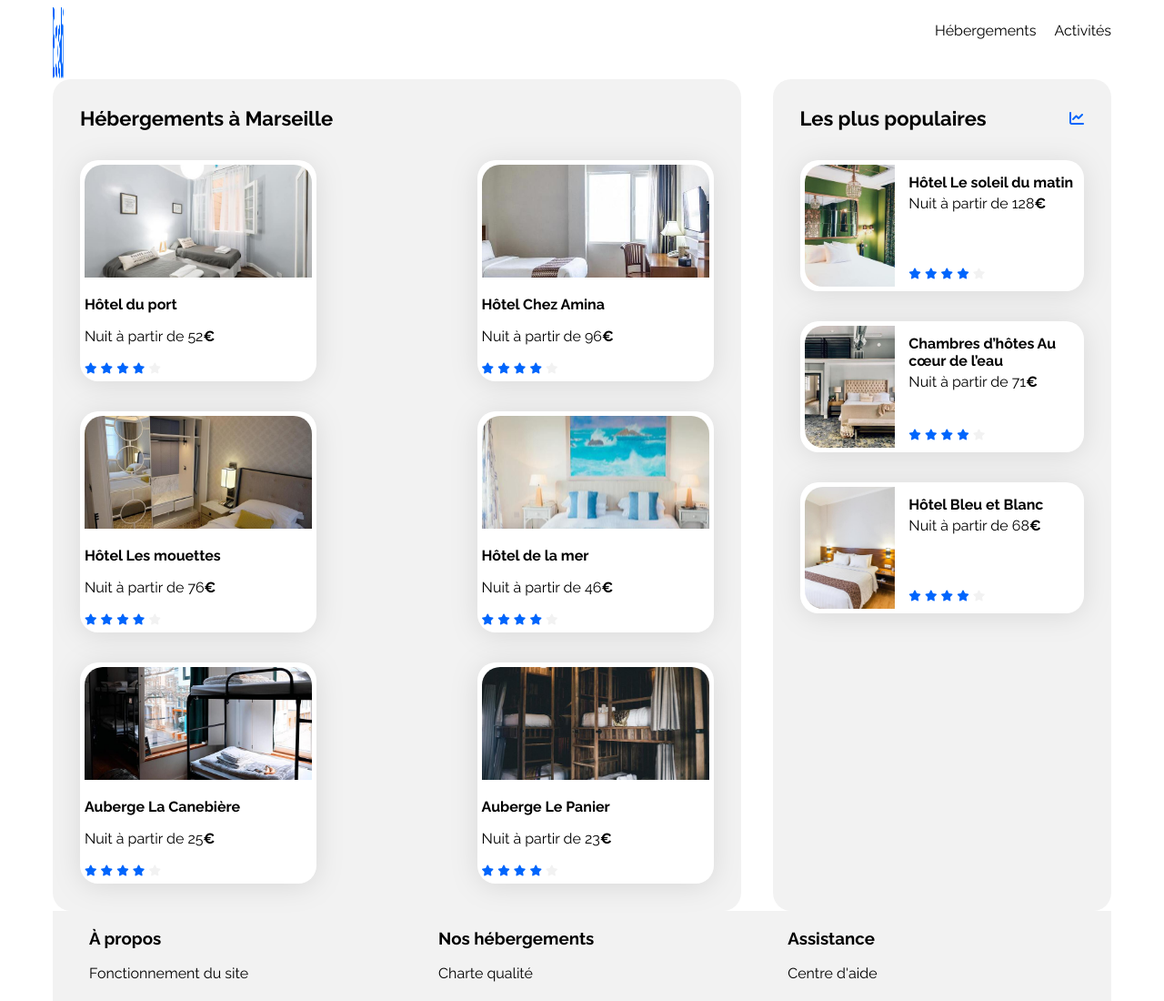
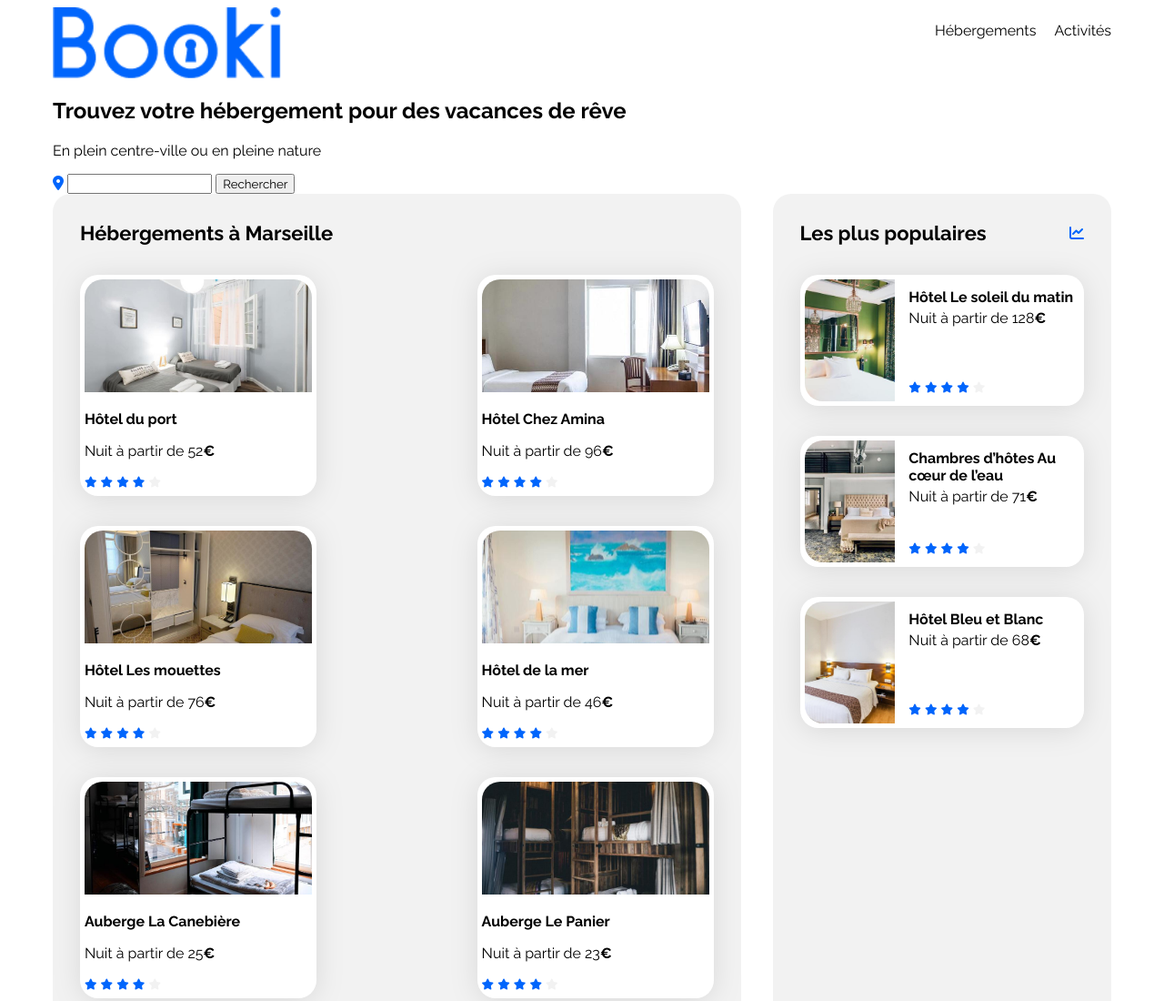
Before and after one commit to valentinmth99/Booki, a plain HTML site: page index.html in a window 1280 px wide. Shown: the top 1100 px of the page at 91% size. Drawn offline with Linux system fonts and the light colour scheme.

Commit message:
Added section called search zone to index

```diff
--- a/CSS/style.css
+++ b/CSS/style.css
@@ -66,11 +66,6 @@ header {
     height: 79px;
 }
 
-header > img {
-    /* object-fit: none; */
-    width: 1%;
-    height: auto;
-}
 .nav-header {
     list-style: none;
     display: flex;
--- a/index.html
+++ b/index.html
@@ -1,6 +1,5 @@
 <!DOCTYPE html>
 <html lang="fr">
-<!-- oui -->
 <head>
     <meta charset="UTF-8">
     <meta name="viewport" content="width=device-width, initial-scale=1.0">
@@ -13,7 +12,6 @@
         crossorigin="anonymous" referrerpolicy="no-referrer" />
     <link rel="stylesheet" href="./css/style.css">
 </head>
-
 <body>
     <div class="main-container">
         <header>
@@ -26,13 +24,23 @@
             </nav>
         </header>
         <main>
+            <section class="search-zone">
+                <h2>Trouvez votre hébergement pour des vacances de rêve</h2>
+                <p>En plein centre-ville ou en pleine nature</p>
+                <form>
+                    <label><i class="fa-solid fa-location-dot" aria-hidden="true"></i>
+                      <input name="submitted-name" autocomplete="name">
+                    </label>
+                    <button>Rechercher</button>
+                  </form>
+            </section>
             <div class="hebergements-and-populaires">
                 <section class="hebergements">
                     <div class="hebergements-title">
                         <h2 class="section-title">Hébergements à Marseille</h2>
                     </div>
                     <div class="hebergements-cards">
-                        <article class="card">
+                        <article class="card"><a href="#">
                             <img src="./images/hebergements/fred-kleber.jpg" alt="Image de la chambre d'hôtel montrant un lit">
                             <div class="card-content">
                                 <div class="card-txt">
@@ -48,7 +56,7 @@
                                     <span class="sr-only">Note de 4 sur 5</span>
                                 </div>
                             </div>
-                        </article>
+                        </a></article>
                         <article class="card">
                             <img src="./images/hebergements/febrian-zakaria.jpg" alt="Image de la chambre d'hôtel montrant un lit">
                             <div class="card-content">
@@ -225,5 +233,4 @@
         </footer>
     </div>
 </body>
-
 </html>
```
